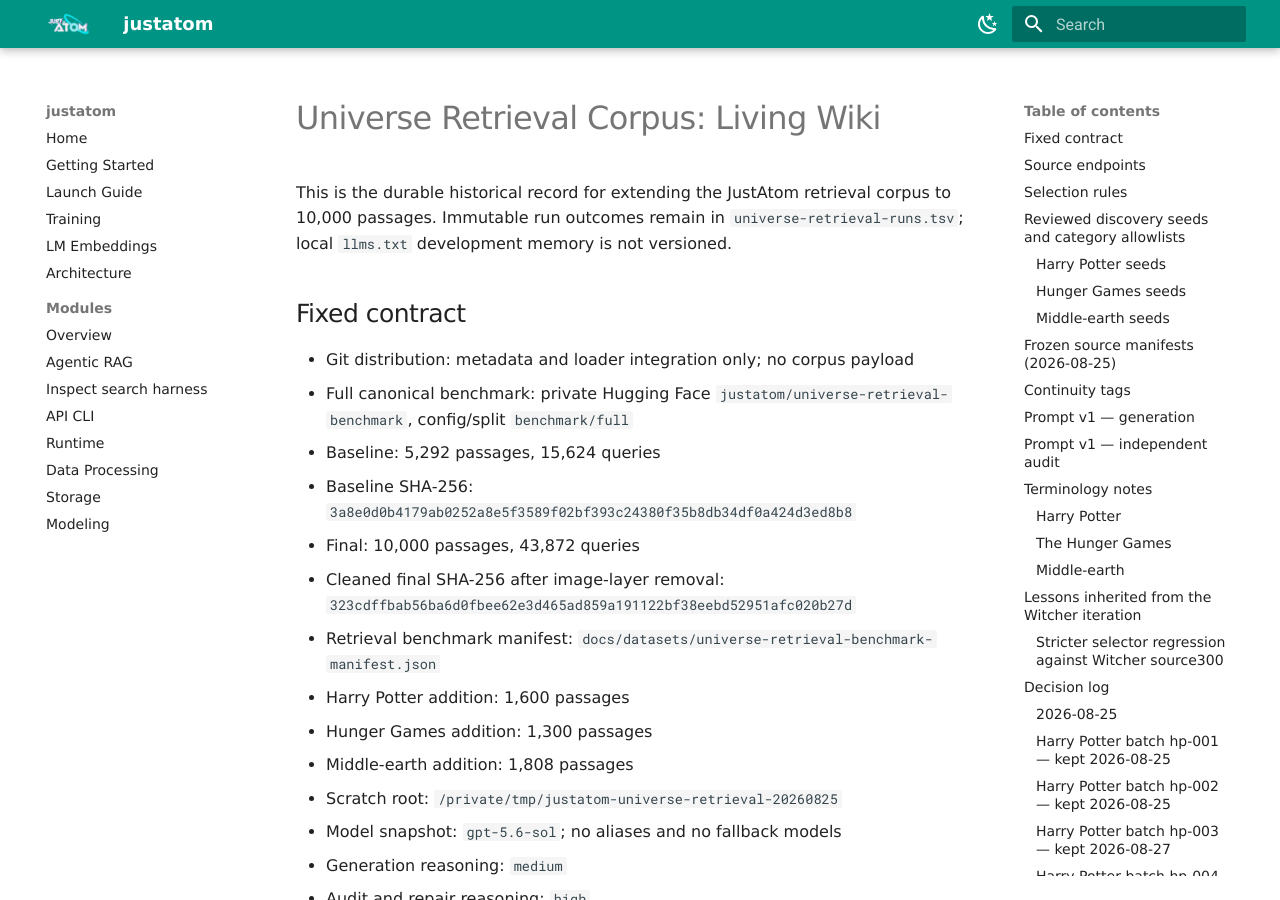
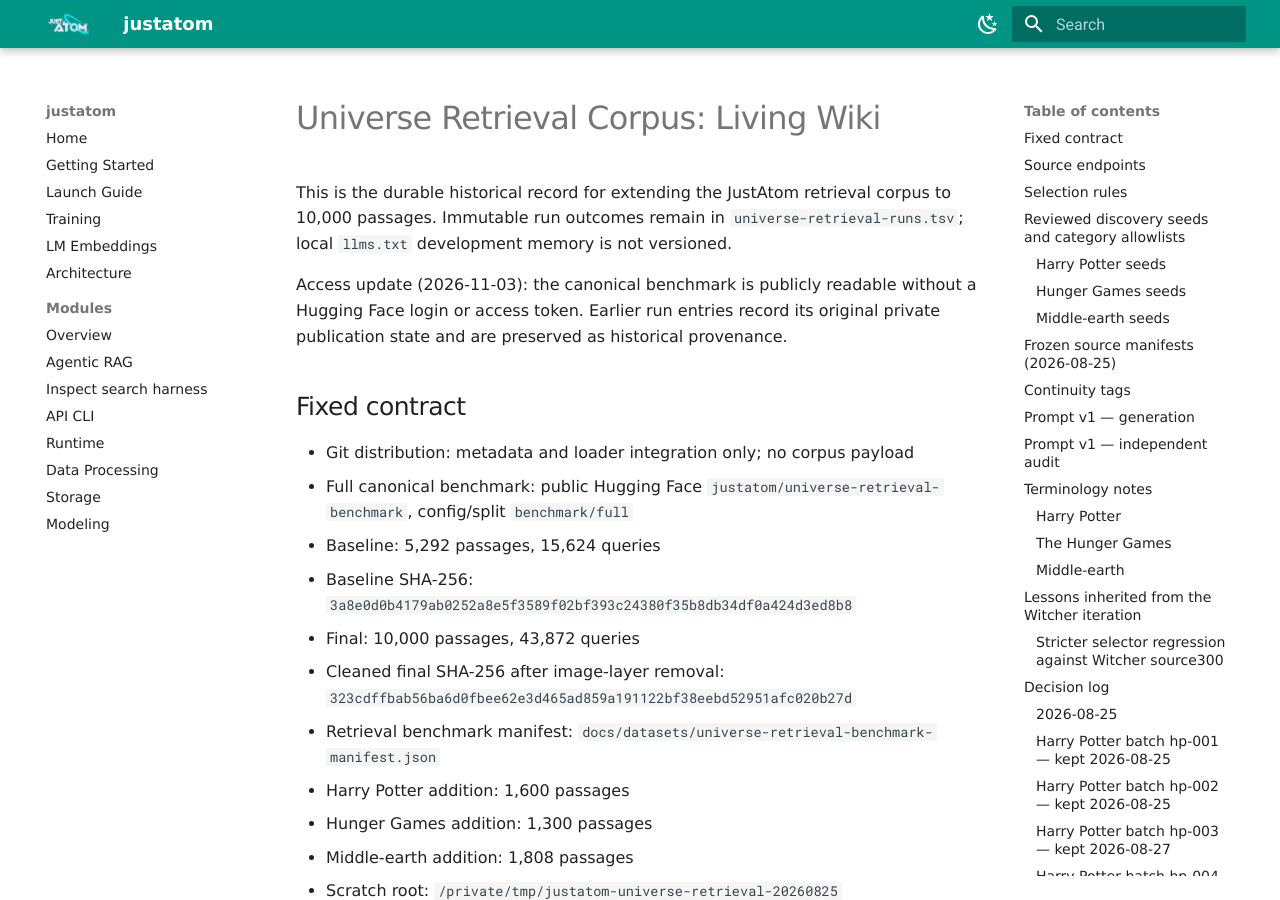
Before and after one commit to atomicai/justatom, an MkDocs documentation site: the page built from docs/datasets/universe-retrieval-wiki.md, in a window 1280 px wide and 900 px high. Built offline with MkDocs 1.6.1 and Material for MkDocs 9.7.7, drawn with Linux system fonts in a browser that asks for light colours.

Commit message:
docs: remove HF token requirements for public datasets

```diff
--- a/docs/datasets/universe-retrieval-wiki.md
+++ b/docs/datasets/universe-retrieval-wiki.md
@@ -5,10 +5,14 @@
 `universe-retrieval-runs.tsv`; local `llms.txt` development memory is not
 versioned.
 
+Access update (2026-11-03): the canonical benchmark is publicly readable without
+a Hugging Face login or access token. Earlier run entries record its original
+private publication state and are preserved as historical provenance.
+
 ## Fixed contract
 
 - Git distribution: metadata and loader integration only; no corpus payload
-- Full canonical benchmark: private Hugging Face
+- Full canonical benchmark: public Hugging Face
   `justatom/universe-retrieval-benchmark`, config/split `benchmark/full`
 - Baseline: 5,292 passages, 15,624 queries
 - Baseline SHA-256: `3a8e0d0b4179ab0252a8e5f3589f02bf393c24380f35b8db34df0a424d3ed8b8`
```
Also changed, not shown: LAUNCH.md (+8 -7 lines), README.md (+12 -4 lines), 1 other file.
